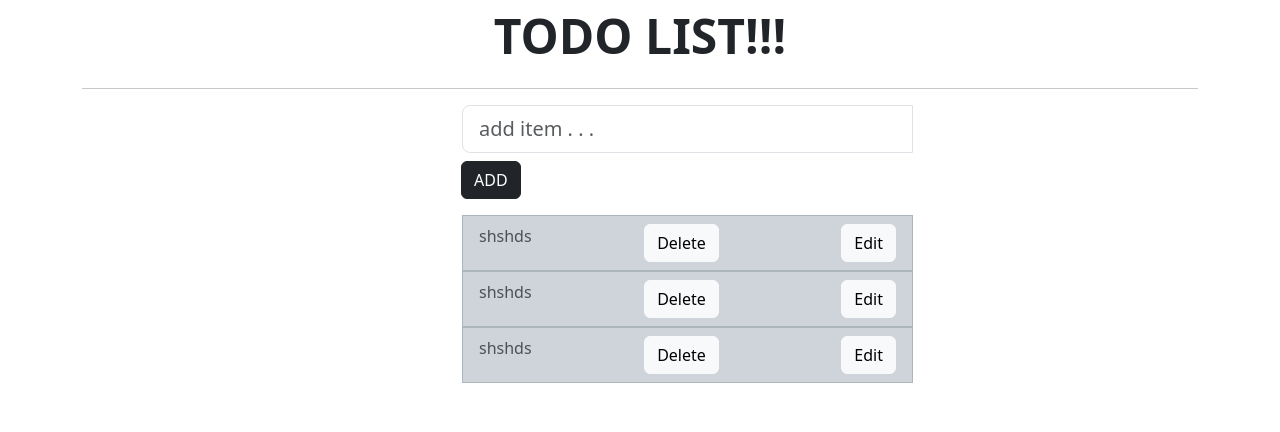
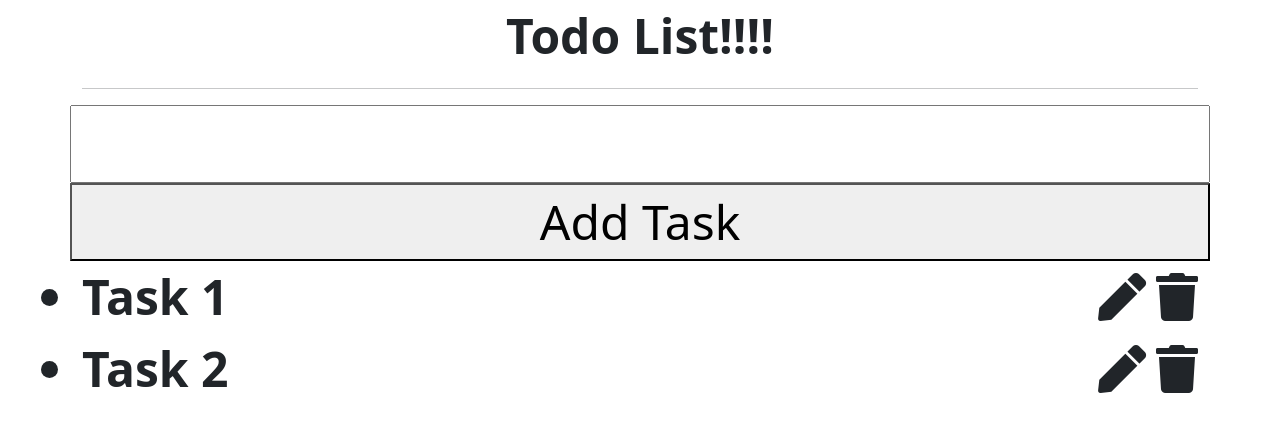
Before and after one commit to ashfaque07/todo-list-app, a React (Create React App) app: page / in a window 1280 px wide. Shown: the top 432 px of the page. Built offline with nearby package versions, Linux system fonts and the light colour scheme.

Commit message:
Added feautres add, edit, delete

```diff
--- a/public/index.html
+++ b/public/index.html
@@ -24,6 +24,7 @@
       work correctly both with client-side routing and a non-root public URL.
       Learn how to configure a non-root public URL by running `npm run build`.
     -->
+    <link rel="stylesheet" href="https://cdnjs.cloudflare.com/ajax/libs/font-awesome/5.15.4/css/all.min.css" integrity="sha512-1ycn6IcaQQ40/MKBW2W4Rhis/DbILU74C1vSrLJxCq57o941Ym01SwNsOMqvEBFlcgUa6xLiPY/NS5R+E6ztJQ==" crossorigin="anonymous" referrerpolicy="no-referrer" />
     <title>React App</title>
   </head>
   <body>
--- a/src/App.css
+++ b/src/App.css
@@ -1,5 +1,24 @@
 .App {
   text-align: center;
+}
+
+.row {
+  display: flex;
+  justify-content: center;
+  align-items: center;
+  font-size: 3rem;
+  font-weight: bolder;
+}
+
+.delete-icon {
+  float: right;
+  cursor: pointer;
+}
+
+.edit-icon {
+  float: right;
+  margin-right: 10px;
+  cursor: pointer;
 }
 
 
--- a/src/App.js
+++ b/src/App.js
@@ -1,12 +1,12 @@
-import './App.css';
-import React  from 'react';
+import "./App.css";
+import React from "react";
+import Todo from "./components/Todo";
+import TodoList from "./TodoList";
 
+function App() {
+  return <Todo />;
+  // return <TodoList />;
 
-import TodoList from './TodoList';
-function App() {
-  return (
-      <TodoList/>
-  );
 }
 
 export default App;
--- a/src/TodoList.js
+++ b/src/TodoList.js
@@ -7,6 +7,9 @@ import Button from "react-bootstrap/Button";
 import InputGroup from "react-bootstrap/InputGroup";
 import FormControl from "react-bootstrap/FormControl";
 import ListGroup from "react-bootstrap/ListGroup";
+
+import Heading from "./components/Heading";
+import {Greet} from "./components/Heading";
 
 class TodoList extends Component {
   constructor(props) {
@@ -91,9 +94,9 @@ class TodoList extends Component {
             fontWeight: "bolder",
           }}
         >
-          TODO LIST!!!
+         <Heading />
+         <Greet name="Hello" />
         </Row>
-
         <hr />
         <Row>
           <Col md={{ span: 5, offset: 4 }}>
--- /dev/null
+++ b/src/components/Heading.js
@@ -0,0 +1,19 @@
+import React, { Component } from "react";
+
+class Heading extends Component {
+  render() {
+    return <React.Fragment>Todo List!!!!</React.Fragment>;
+  }
+}
+
+const Greet = (props) => {
+  const person = props.name;
+  return (
+    <React.Fragment>
+      <h1>Hello {person}!!</h1>
+    </React.Fragment>
+  );
+};
+
+export { Greet };
+export default Heading;
--- /dev/null
+++ b/src/components/Todo.js
@@ -0,0 +1,60 @@
+import React, { useState } from "react";
+import "bootstrap/dist/css/bootstrap.css";
+import Container from "react-bootstrap/Container";
+import Row from "react-bootstrap/Row";
+import Col from "react-bootstrap/Col";
+import Button from "react-bootstrap/Button";
+import InputGroup from "react-bootstrap/InputGroup";
+import FormControl from "react-bootstrap/FormControl";
+import ListGroup from "react-bootstrap/ListGroup";
+import Heading from "./Heading";
+import TodoInput from "./TodoInput";
+import TodoList from "./TodoList";
+
+function Todo() {
+  const [listTodo, setListTodo] = useState(["Task 1", "Task 2"]);
+  const addList = (inputText) => {
+    if (inputText) {
+      setListTodo([...listTodo, inputText]);
+    }
+  };
+  const deleteItem = (id) => {
+    listTodo.splice(id, 1);
+    setListTodo([...listTodo]);
+  };
+  const editItem = (id) => {
+    let editedTodo = prompt("Edit to List: ");
+    if (editedTodo !== null && editedTodo.trim() !== "") {
+      listTodo[id] = editedTodo;
+      setListTodo([...listTodo]);
+    }
+  };
+  return (
+    <Container>
+      <Row>
+        <Heading />
+      </Row>
+      <hr />
+      <Row>
+        <TodoInput addList={addList} />
+      </Row>
+      <Row>
+        <ul>
+          {listTodo.map((text, i) => {
+            return (
+              <TodoList
+                key={i}
+                text={text}
+                id={i}
+                deleteItem={deleteItem}
+                editItem={editItem}
+              />
+            );
+          })}
+        </ul>
+      </Row>
+    </Container>
+  );
+}
+
+export default Todo;
--- /dev/null
+++ b/src/components/TodoInput.js
@@ -0,0 +1,24 @@
+import React, { useState } from "react";
+
+function TodoInput(props) {
+  const [inputText, setInputText] = useState("");
+  return (
+    <React.Fragment>
+      <input
+        className="input-box"
+        value = {inputText}
+        onChange={(e) => setInputText(e.target.value)}
+      />
+      <button
+        onClick={() => {
+          props.addList(inputText);
+          setInputText('');
+        }}
+      >
+        Add Task
+      </button>
+    </React.Fragment>
+  );
+}
+
+export default TodoInput;
--- /dev/null
+++ b/src/components/TodoList.js
@@ -0,0 +1,34 @@
+import React from "react";
+import "bootstrap/dist/css/bootstrap.css";
+import Container from "react-bootstrap/Container";
+import Row from "react-bootstrap/Row";
+import Col from "react-bootstrap/Col";
+import Button from "react-bootstrap/Button";
+import InputGroup from "react-bootstrap/InputGroup";
+import FormControl from "react-bootstrap/FormControl";
+import ListGroup from "react-bootstrap/ListGroup";
+import Heading from "./Heading";
+import TodoInput from "./TodoInput";
+
+function TodoList(props) {
+  return (
+    <li className="list-Item" index={props.id}>
+      {props.text}
+      <span
+        className="delete-icon"
+        onClick={() => {
+          props.deleteItem(props.id);
+        }}
+      >
+        <i class="fa fa-trash"></i>
+      </span>
+      <span className="edit-icon" onClick = {() => {
+        props.editItem(props.id);
+      }}>
+      <i class="fa fa-pen"></i>
+      </span>
+    </li>
+  );
+}
+
+export default TodoList;
```
Also changed, not shown: 1 other file (tests, documents, lock files or other folders).
